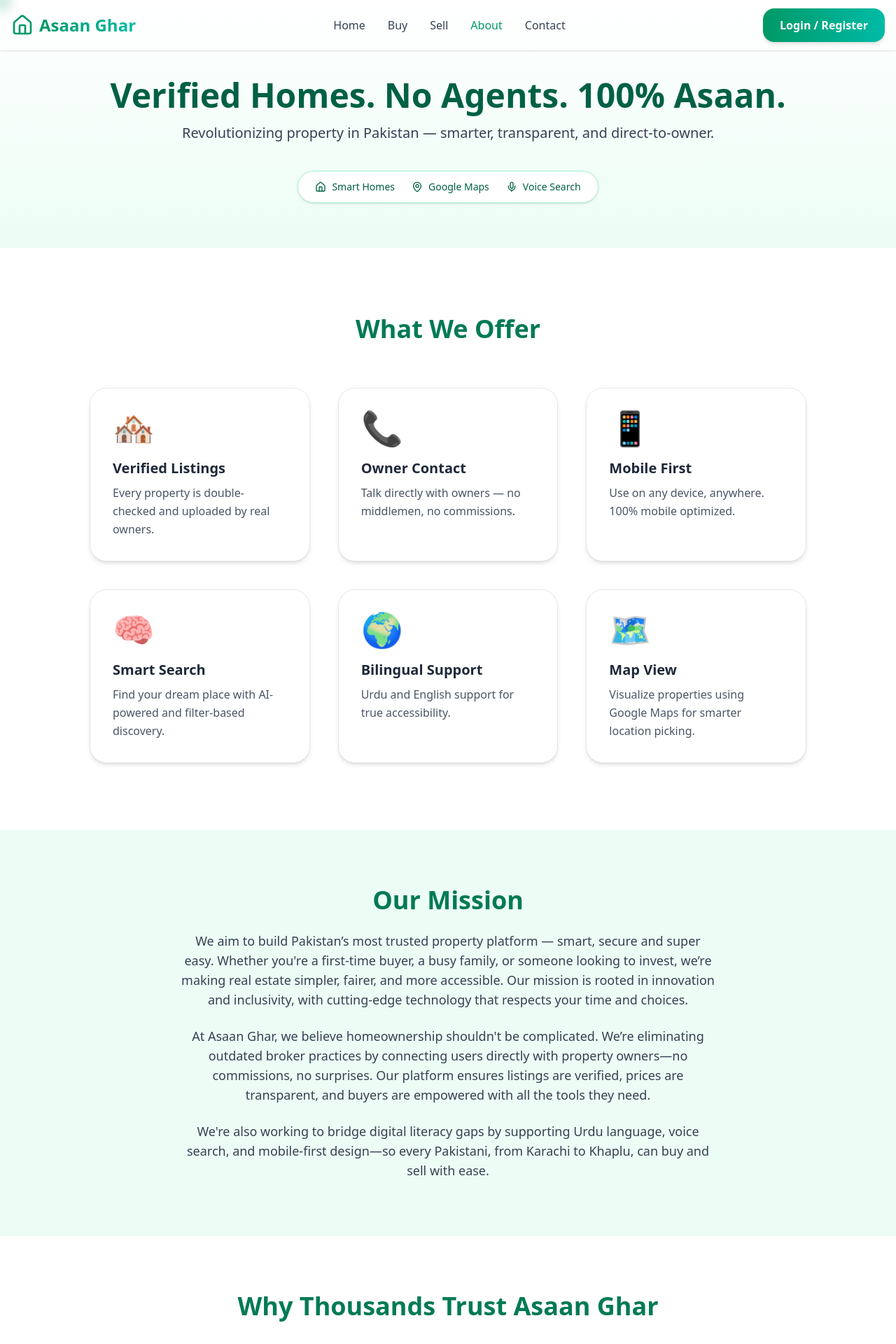
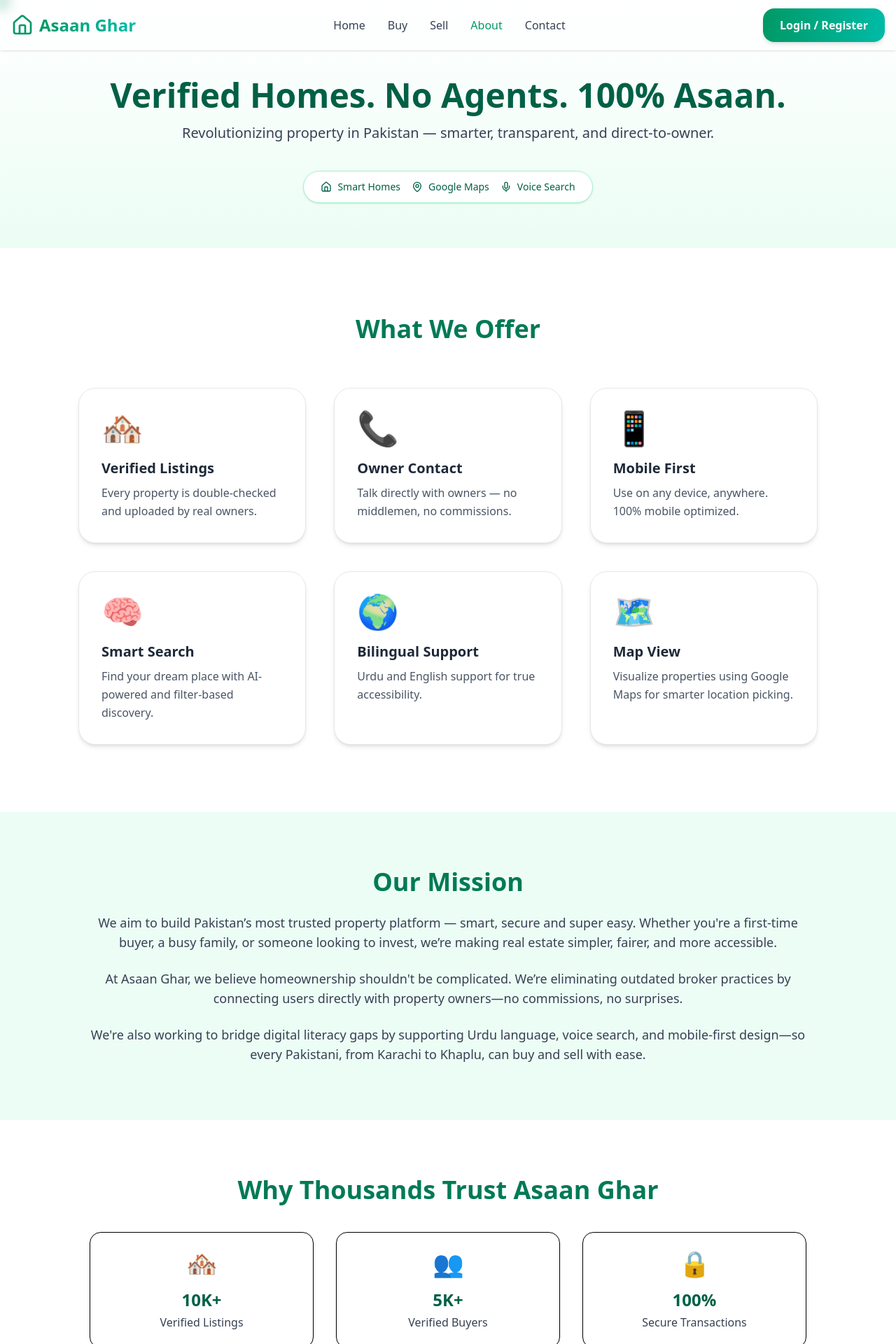
Before and after one commit to Hania-k11/AsaanGhar., a React (Vite) app in the folder frontend/: page /about in a window 1280 px wide. Shown: the top 1920 px of the page at 70% size. Built offline with nearby package versions, Linux system fonts and the light colour scheme.

Commit message:
zainabbb

```diff
--- a/frontend/package.json
+++ b/frontend/package.json
@@ -10,6 +10,7 @@
     "preview": "vite preview"
   },
   "dependencies": {
+    "@emailjs/browser": "^4.4.1",
     "@emotion/react": "^11.14.0",
     "@heroicons/react": "^2.2.0",
     "@react-google-maps/api": "^2.20.7",
--- a/frontend/src/components/AboutPage.jsx
+++ b/frontend/src/components/AboutPage.jsx
@@ -1,9 +1,8 @@
-import React from "react";
+import React, { useEffect } from "react";
 import { motion } from "framer-motion";
 import { Fade } from "react-awesome-reveal";
 import { Home, MapPin, Mic } from "lucide-react";
 import { Link } from "react-router-dom";
-
 
 const fadeInUp = {
   hidden: { opacity: 0, y: 30 },
@@ -15,28 +14,26 @@
   visible: { opacity: 1, y: 0, transition: { duration: 0.7, ease: "easeOut" } },
 };
 
-const staggeredContainer = {
-  hidden: { opacity: 0 },
-  visible: {
-    opacity: 1,
-    transition: { staggerChildren: 0.3, delayChildren: 0.2 },
-  },
+const AboutPage = () => {
+  useEffect(() => {
+    const originalOverflow = document.body.style.overflowX;
+    document.body.style.overflowX = "hidden";
+    return () => {
+      document.body.style.overflowX = originalOverflow;
     };
+  }, []);
 
-const AboutPage = () => {
   return (
-    <motion.div
-      initial="hidden"
-      animate="visible"
-      variants={staggeredContainer}
-      className="bg-white text-gray-800 overflow-x-hidden"
+    <div
+      className="overflow-x-hidden w-full max-w-screen"
+      style={{ overflowX: "hidden" }}
     >
       {/* HERO SECTION */}
       <motion.section
         variants={slideInUp}
-        className="bg-gradient-to-b from-white to-emerald-50 pt-28 pb-16 text-center"
+        className="bg-gradient-to-b from-white to-emerald-50 pt-28 pb-16 text-center px-4 sm:px-6 md:px-12 lg:px-20 xl:px-28 2xl:px-32"
       >
-        <div className="px-6 md:px-20 lg:px-32">
+        <div className="max-w-7xl mx-auto">
           <motion.h1
             initial={{ opacity: 0, y: 30 }}
             animate={{ opacity: 1, y: 0 }}
@@ -54,8 +51,7 @@
           >
             Revolutionizing property in Pakistan — smarter, transparent, and direct-to-owner.
           </motion.p>
-        </div>
-        {/* TAGS */}
+
           <motion.div
             initial={{ opacity: 0, y: 50, scale: 0.9 }}
             whileInView={{ opacity: 1, y: 0, scale: 1 }}
@@ -67,22 +63,26 @@
               duration: 0.9,
               delay: 0.1,
             }}
-  className="mt-10 px-6"
+            className="mt-10"
           >
             <motion.div
-    className="inline-flex flex-wrap items-center gap-6 px-6 py-3 bg-white border border-emerald-200 text-emerald-800 rounded-full text-sm font-medium shadow hover:shadow-lg transition duration-300 hover:bg-emerald-50 hover:border-emerald-300"
+              className="flex flex-wrap justify-center items-center gap-4 px-6 py-3 bg-white border border-emerald-200 text-emerald-800 rounded-full text-sm font-medium shadow hover:shadow-lg transition duration-300 hover:bg-emerald-50 hover:border-emerald-300 max-w-fit mx-auto"
+              initial="hidden"
+              animate="visible"
               variants={{
                 hidden: {},
                 visible: {
-        transition: {
-          staggerChildren: 0.15,
-        },
+                  transition: { staggerChildren: 0.15 },
                 },
               }}
-    initial="hidden"
-    animate="visible"
             >
+              {[
+                [<Home size={16} />, "Smart Homes"],
+                [<MapPin size={16} />, "Google Maps"],
+                [<Mic size={16} />, "Voice Search"],
+              ].map(([icon, text], i) => (
                 <motion.span
+                  key={i}
                   variants={{
                     hidden: { opacity: 0, y: 10 },
                     visible: { opacity: 1, y: 0 },
@@ -90,40 +90,20 @@
                   transition={{ duration: 0.4, ease: "easeOut" }}
                   className="flex items-center gap-2"
                 >
-      <Home size={16} /> Smart Homes
+                  {icon} {text}
                 </motion.span>
-
-    <motion.span
-      variants={{
-        hidden: { opacity: 0, y: 10 },
-        visible: { opacity: 1, y: 0 },
-      }}
-      transition={{ duration: 0.4, ease: "easeOut" }}
-      className="flex items-center gap-2"
-    >
-      <MapPin size={16} /> Google Maps
-    </motion.span>
-
-    <motion.span
-      variants={{
-        hidden: { opacity: 0, y: 10 },
-        visible: { opacity: 1, y: 0 },
-      }}
-      transition={{ duration: 0.4, ease: "easeOut" }}
-      className="flex items-center gap-2"
-    >
-      <Mic size={16} /> Voice Search
-    </motion.span>
+              ))}
             </motion.div>
           </motion.div>
+        </div>
+      </motion.section>
 
-</motion.section>
       {/* WHAT WE OFFER */}
       <motion.section
-
         variants={fadeInUp}
-  className="bg-white py-24 px-6 md:px-20 lg:px-32"
+        className="bg-white py-24 px-4 sm:px-6 md:px-12 lg:px-20 xl:px-28 2xl:px-32"
       >
+        <div className="max-w-7xl mx-auto">
           <Fade cascade damping={0.1} triggerOnce>
             <h2 className="text-4xl font-bold text-center text-emerald-700 mb-16">
               What We Offer
@@ -153,42 +133,40 @@
               ))}
             </div>
           </Fade>
+        </div>
       </motion.section>
 
       {/* OUR MISSION */}
       <motion.section
         variants={fadeInUp}
-        className="bg-emerald-50 py-20 px-6 md:px-20 lg:px-32 text-center"
+        className="bg-emerald-50 py-20 px-4 sm:px-6 md:px-12 lg:px-20 xl:px-28 2xl:px-32 text-center"
       >
+        <div className="max-w-5xl mx-auto">
           <motion.div
             initial={{ opacity: 0, y: 20 }}
             whileInView={{ opacity: 1, y: 0 }}
             transition={{ duration: 0.6 }}
           >
             <h2 className="text-3xl md:text-4xl font-bold text-emerald-700 mb-6">Our Mission</h2>
-          <p className="text-lg text-gray-700 max-w-3xl mx-auto mb-6">
-            We aim to build Pakistan’s most trusted property platform — smart, secure and super easy.
-            Whether you're a first-time buyer, a busy family, or someone looking to invest, we’re making
-            real estate simpler, fairer, and more accessible. Our mission is rooted in innovation and
-            inclusivity, with cutting-edge technology that respects your time and choices.
+            <p className="text-lg text-gray-700 mb-6">
+              We aim to build Pakistan’s most trusted property platform — smart, secure and super easy. Whether you're a first-time buyer, a busy family, or someone looking to invest, we’re making real estate simpler, fairer, and more accessible.
             </p>
-          <p className="text-lg text-gray-700 max-w-3xl mx-auto mb-6">
-            At Asaan Ghar, we believe homeownership shouldn't be complicated. We’re eliminating
-            outdated broker practices by connecting users directly with property owners—no commissions,
-            no surprises. Our platform ensures listings are verified, prices are transparent, and buyers
-            are empowered with all the tools they need.
+            <p className="text-lg text-gray-700 mb-6">
+              At Asaan Ghar, we believe homeownership shouldn't be complicated. We’re eliminating outdated broker practices by connecting users directly with property owners—no commissions, no surprises.
             </p>
-          <p className="text-lg text-gray-700 max-w-3xl mx-auto">
-            We're also working to bridge digital literacy gaps by supporting Urdu language, voice search,
-            and mobile-first design—so every Pakistani, from Karachi to Khaplu, can buy and sell with ease.
+            <p className="text-lg text-gray-700">
+              We're also working to bridge digital literacy gaps by supporting Urdu language, voice search, and mobile-first design—so every Pakistani, from Karachi to Khaplu, can buy and sell with ease.
             </p>
           </motion.div>
+        </div>
       </motion.section>
-{/* ACHIEVEMENTS / METRICS */}
+
+      {/* ACHIEVEMENTS */}
       <motion.section
         variants={fadeInUp}
-  className="bg-white py-20 px-6 md:px-20 lg:px-32 text-center"
+        className="bg-white py-20 px-4 sm:px-6 md:px-12 lg:px-20 xl:px-28 2xl:px-32 text-center"
       >
+        <div className="max-w-5xl mx-auto">
           <motion.div
             initial={{ opacity: 0, y: 20 }}
             whileInView={{ opacity: 1, y: 0 }}
@@ -197,23 +175,11 @@
             <h2 className="text-3xl md:text-4xl font-bold text-emerald-700 mb-10">
               Why Thousands Trust Asaan Ghar
             </h2>
-    <div className="grid grid-cols-1 sm:grid-cols-3 gap-8 max-w-4xl mx-auto">
+            <div className="grid grid-cols-1 sm:grid-cols-3 gap-8">
               {[
-        {
-          icon: "🏘️",
-          number: "10K+",
-          label: "Verified Listings",
-        },
-        {
-          icon: "👥",
-          number: "5K+",
-          label: "Verified Buyers",
-        },
-        {
-          icon: "🔒",
-          number: "100%",
-          label: "Secure Transactions",
-        },
+                { icon: "🏘️", number: "10K+", label: "Verified Listings" },
+                { icon: "👥", number: "5K+", label: "Verified Buyers" },
+                { icon: "🔒", number: "100%", label: "Secure Transactions" },
               ].map(({ icon, number, label }, i) => (
                 <motion.div
                   key={i}
@@ -226,23 +192,25 @@
               ))}
             </div>
           </motion.div>
+        </div>
       </motion.section>
 
       {/* VISION 2025 */}
       <motion.section
         variants={fadeInUp}
- className="bg-emerald-50 py-20 px-6 md:px-20 lg:px-32 text-center border-t border-gray-200"
+        className="bg-emerald-50 py-20 px-4 sm:px-6 md:px-12 lg:px-20 xl:px-28 2xl:px-32 text-center border-t border-gray-200"
       >
+        <div className="max-w-5xl mx-auto">
           <motion.div
             initial={{ opacity: 0, y: 20 }}
             whileInView={{ opacity: 1, y: 0 }}
             transition={{ duration: 0.6 }}
           >
             <h2 className="text-3xl md:text-4xl font-bold text-emerald-700 mb-6">Vision 2025 & Beyond</h2>
-          <p className="text-lg text-gray-700 max-w-2xl mx-auto mb-10">
+            <p className="text-lg text-gray-700 mb-10">
               Our vision: Pakistan’s most intelligent and inclusive real estate platform — with AI, voice, and Urdu NLP at the core.
             </p>
-          <div className="grid grid-cols-1 sm:grid-cols-2 gap-6 max-w-3xl mx-auto text-left">
+            <div className="grid grid-cols-1 sm:grid-cols-2 gap-6 text-left">
               {[
                 ["🤖", "AI-based Recommendations"],
                 ["🎤", "Voice Search Support"],
@@ -254,19 +222,21 @@
                   variants={fadeInUp}
                   className="flex items-start gap-4 p-5 bg-white border border-emerald-100 rounded-2xl shadow hover:shadow-md transition duration-300 hover:bg-emerald-100 hover:border-emerald-200"
                 >
-                <div className="text-2xl text-emerald-600 transition">{icon}</div>
+                  <div className="text-2xl text-emerald-600">{icon}</div>
                   <p className="text-emerald-800 font-medium">{text}</p>
                 </motion.div>
               ))}
             </div>
           </motion.div>
+        </div>
       </motion.section>
 
-      {/* FINAL CTA */}
+      {/* CTA */}
       <motion.section
         variants={fadeInUp}
-className="py-20 bg-white text-center px-6 md:px-20 lg:px-32"
+        className="py-20 bg-white text-center px-4 sm:px-6 md:px-12 lg:px-20 xl:px-28 2xl:px-32"
       >
+        <div className="max-w-3xl mx-auto">
           <motion.div
             initial={{ opacity: 0, y: 20 }}
             whileInView={{ opacity: 1, y: 0 }}
@@ -283,8 +253,9 @@
               View Properties →
             </Link>
           </motion.div>
+        </div>
       </motion.section>
-    </motion.div>
+    </div>
   );
 };
 
--- a/frontend/src/index.css
+++ b/frontend/src/index.css
@@ -84,3 +84,6 @@
 .wave-svg {
   animation: waveMove 8s linear infinite;
 }
+html, body {
+  overflow-x: hidden !important;
+}
```
Also changed, not shown: frontend/src/components/Footer.jsx (+130 -83 lines), 1 other file (tests, documents, lock files or other folders). Lines whose indentation alone changed are shown as unchanged.
